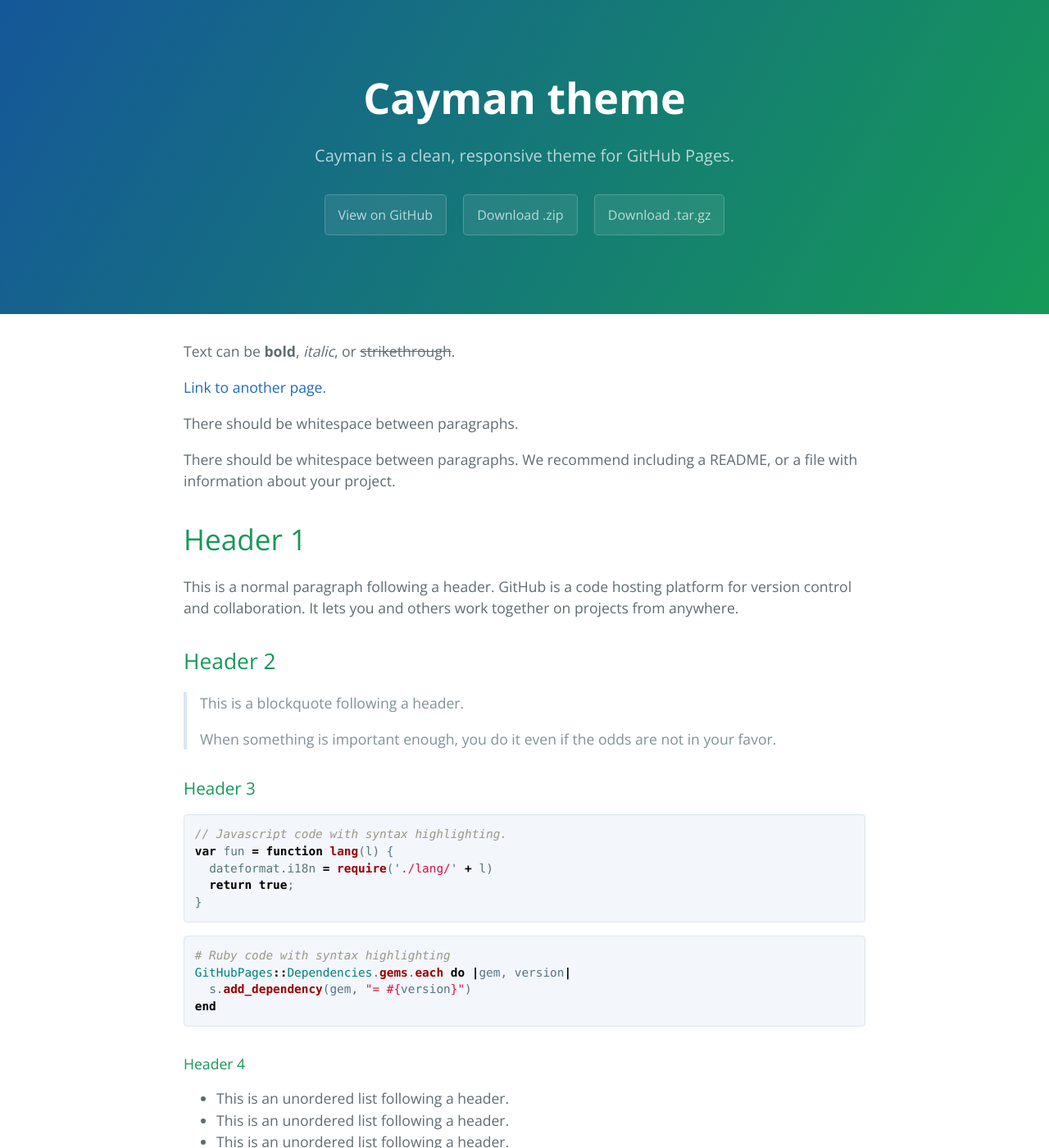
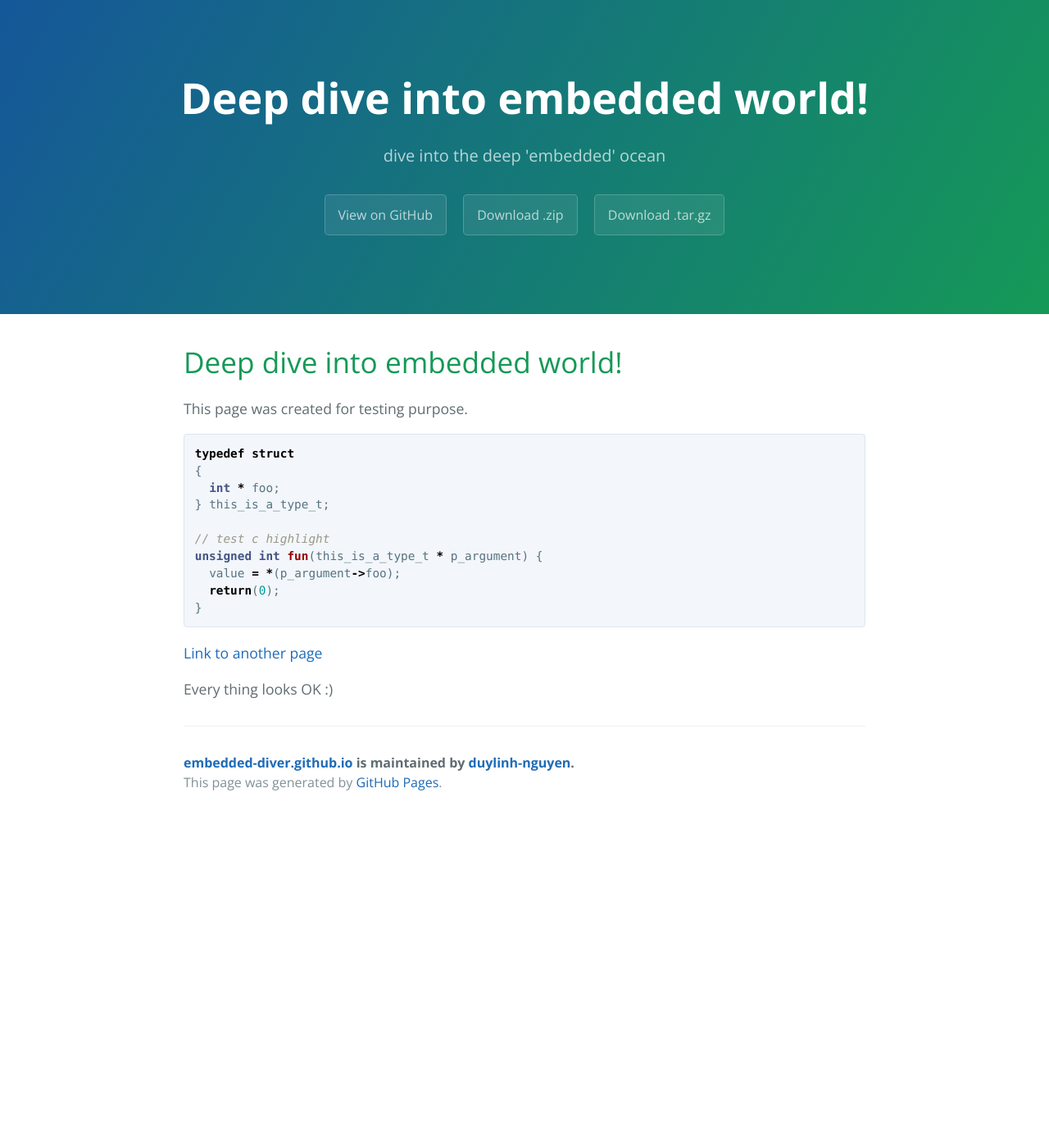
Before and after one commit to duylinh-nguyen/embedded-diver.github.io, a Jekyll site: the page built from index.md, in a window 1280 px wide and 1400 px high. Shown: the whole window at 82% size. Built offline with Jekyll 4.4.1, drawn with Linux system fonts in a browser that asks for light colours; our own code applies the rules of GitHub Pages for plain Markdown files; some of the changed text lies outside the part shown.

Commit message:
update something

````diff
--- a/_config.yml
+++ b/_config.yml
@@ -1,5 +1,5 @@
-title: Cayman theme
-description: Cayman is a clean, responsive theme for GitHub Pages.
+title: embedded-diver
+description: dive into the deep 'embedded' ocean
 show_downloads: true
 google_analytics:
 theme: jekyll-theme-cayman
--- a/index.md
+++ b/index.md
@@ -1,123 +1,20 @@
----
-layout: default
----
+# Deep dive into embedded world!
 
-Text can be **bold**, _italic_, or ~~strikethrough~~.
+This page was created for testing purpose.
 
-[Link to another page](./another-page.html).
+```c++
+typedef struct
+{
+  int * foo;
+} this_is_a_type_t;
 
-There should be whitespace between paragraphs.
-
-There should be whitespace between paragraphs. We recommend including a README, or a file with information about your project.
-
-# Header 1
-
-This is a normal paragraph following a header. GitHub is a code hosting platform for version control and collaboration. It lets you and others work together on projects from anywhere.
-
-## Header 2
-
-> This is a blockquote following a header.
->
-> When something is important enough, you do it even if the odds are not in your favor.
-
-### Header 3
-
-```js
-// Javascript code with syntax highlighting.
-var fun = function lang(l) {
-  dateformat.i18n = require('./lang/' + l)
-  return true;
+// test c highlight
+unsigned int fun(this_is_a_type_t * p_argument) {
+  value = *(p_argument->foo);
+  return(0);
 }
 ```
 
-```ruby
-# Ruby code with syntax highlighting
-GitHubPages::Dependencies.gems.each do |gem, version|
-  s.add_dependency(gem, "= #{version}")
-end
-```
+[Link to another page](/another-page)
 
-#### Header 4
-
-*   This is an unordered list following a header.
-*   This is an unordered list following a header.
-*   This is an unordered list following a header.
-
-##### Header 5
-
-1.  This is an ordered list following a header.
-2.  This is an ordered list following a header.
-3.  This is an ordered list following a header.
-
-###### Header 6
-
-| head1        | head two          | three |
-|:-------------|:------------------|:------|
-| ok           | good swedish fish | nice  |
-| out of stock | good and plenty   | nice  |
-| ok           | good `oreos`      | hmm   |
-| ok           | good `zoute` drop | yumm  |
-
-### There's a horizontal rule below this.
-
-* * *
-
-### Here is an unordered list:
-
-*   Item foo
-*   Item bar
-*   Item baz
-*   Item zip
-
-### And an ordered list:
-
-1.  Item one
-1.  Item two
-1.  Item three
-1.  Item four
-
-### And a nested list:
-
-- level 1 item
-  - level 2 item
-  - level 2 item
-    - level 3 item
-    - level 3 item
-- level 1 item
-  - level 2 item
-  - level 2 item
-  - level 2 item
-- level 1 item
-  - level 2 item
-  - level 2 item
-- level 1 item
-
-### Small image
-
-![Octocat](https://github.githubassets.com/images/icons/emoji/octocat.png)
-
-### Large image
-
-![Branching](https://guides.github.com/activities/hello-world/branching.png)
-
-
-### Definition lists can be used with HTML syntax.
-
-<dl>
-<dt>Name</dt>
-<dd>Godzilla</dd>
-<dt>Born</dt>
-<dd>1952</dd>
-<dt>Birthplace</dt>
-<dd>Japan</dd>
-<dt>Color</dt>
-<dd>Green</dd>
-</dl>
-
-```
-Long, single-line code blocks should not wrap. They should horizontally scroll if they are too long. This line should be long enough to demonstrate this.
-```
-
-```
-The final element.
-```
+Every thing looks OK :)
````
